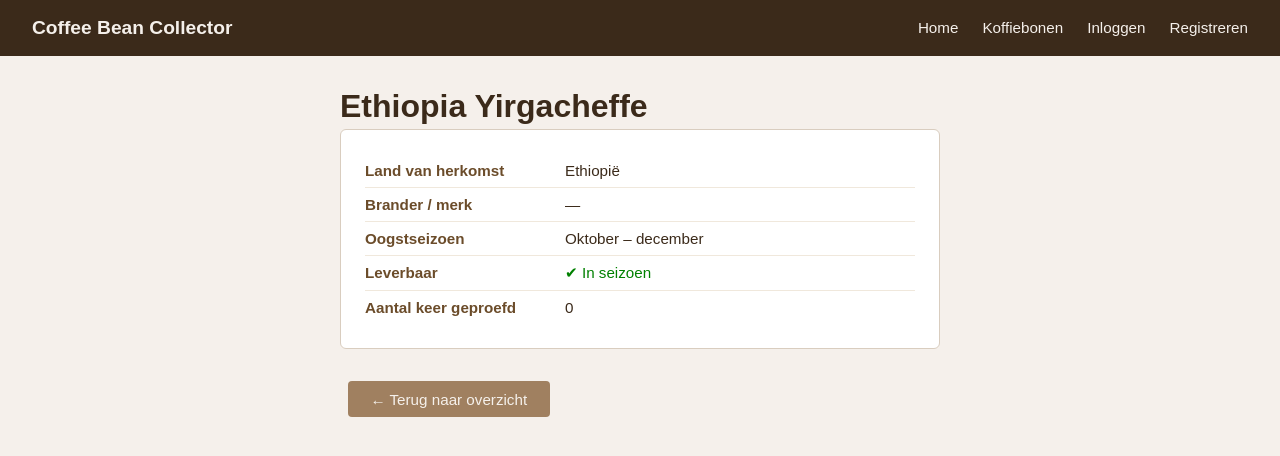
After one commit to srhtnl/Coffee-bean-collector-DJANGO, a Django app: page /bonen/2/ in a window 1280 px wide. The commit adds this page. Shown: the top 456 px of the page. Run offline with Django 5.2, Linux system fonts and the light colour scheme; data comes from the database, SQL or seed files in the repository.

Commit message:
Made the bean detailpage

```diff
--- a/CoffeeTasting/base/forms.py
+++ b/CoffeeTasting/base/forms.py
@@ -44,9 +44,11 @@ class ProfileUpdateForm(forms.ModelForm):
 class BeanForm(forms.ModelForm):
     class Meta:
         model = Bean
-        fields = ['name', 'country_of_origin', 'harvest_season']
+        fields = ['name', 'country_of_origin', 'roaster', 'harvest_season', 'in_season']
         labels = {
             'name': 'Naam',
             'country_of_origin': 'Land van herkomst',
+            'roaster': 'Brander / merk',
             'harvest_season': 'Oogstseizoen',
+            'in_season': 'Momenteel leverbaar',
         }
--- a/CoffeeTasting/base/models.py
+++ b/CoffeeTasting/base/models.py
@@ -5,7 +5,9 @@ from django.contrib.auth.models import User
 class Bean(models.Model):
     name = models.CharField(max_length=255)
     country_of_origin = models.CharField(max_length=255)
+    roaster = models.CharField(max_length=255, blank=True, default='')
     harvest_season = models.CharField(max_length=255)
+    in_season = models.BooleanField(default=True)
     approved = models.BooleanField(default=False)
     approved_by = models.ForeignKey(
         User, null=True, blank=True, on_delete=models.SET_NULL, related_name='approved_beans'
--- a/CoffeeTasting/base/static/base/css/style.css
+++ b/CoffeeTasting/base/static/base/css/style.css
@@ -273,3 +273,25 @@ main {
 .bean-table tr:hover td {
     background-color: #faf6f1;
 }
+
+.form-group-checkbox {
+    display: flex;
+    flex-direction: row;
+    align-items: center;
+    gap: 0.5rem;
+    margin-bottom: 1rem;
+}
+
+.form-group-checkbox label {
+    font-weight: bold;
+    font-size: 0.9rem;
+    margin-bottom: 0;
+    cursor: pointer;
+}
+
+.form-group-checkbox input[type="checkbox"] {
+    width: 1rem;
+    height: 1rem;
+    cursor: pointer;
+    flex-shrink: 0;
+}
--- a/CoffeeTasting/base/templates/base/bean_add.html
+++ b/CoffeeTasting/base/templates/base/bean_add.html
@@ -13,9 +13,15 @@
     <form method="post" novalidate>
         {% csrf_token %}
         {% for field in form %}
+            {% if field.field.widget.input_type == 'checkbox' %}
+            <div class="form-group-checkbox">
+                {{ field }}
+                <label for="{{ field.id_for_label }}">{{ field.label }}</label>
+            {% else %}
             <div class="form-group">
                 <label for="{{ field.id_for_label }}">{{ field.label }}</label>
                 {{ field }}
+            {% endif %}
                 {% if field.errors %}
                     <ul class="field-errors">
                         {% for error in field.errors %}<li>{{ error }}</li>{% endfor %}
--- /dev/null
+++ b/CoffeeTasting/base/templates/base/bean_detail.html
@@ -0,0 +1,56 @@
+{% extends "base.html" %}
+
+{% block title %}{{ bean.name }} - Coffee Bean Collector{% endblock %}
+
+{% block content %}
+<div class="profile-container">
+    <h1>{{ bean.name }}</h1>
+
+    <div class="profile-card">
+        <div class="profile-row">
+            <span class="profile-label">Land van herkomst</span>
+            <span class="profile-value">{{ bean.country_of_origin }}</span>
+        </div>
+        <div class="profile-row">
+            <span class="profile-label">Brander / merk</span>
+            <span class="profile-value">{{ bean.roaster|default:"—" }}</span>
+        </div>
+        <div class="profile-row">
+            <span class="profile-label">Oogstseizoen</span>
+            <span class="profile-value">{{ bean.harvest_season }}</span>
+        </div>
+        <div class="profile-row">
+            <span class="profile-label">Leverbaar</span>
+            <span class="profile-value">
+                {% if bean.in_season %}
+                    <span style="color: green;">✔ In seizoen</span>
+                {% else %}
+                    <span style="color: #c0392b;">✘ Niet leverbaar</span>
+                {% endif %}
+            </span>
+        </div>
+        <div class="profile-row">
+            <span class="profile-label">Aantal keer geproefd</span>
+            <span class="profile-value">0</span>
+        </div>
+        {% if user.is_staff %}
+        <div class="profile-row">
+            <span class="profile-label">Goedgekeurd door</span>
+            <span class="profile-value">
+                {% if bean.approved_by %}
+                    {% if bean.approved_by.first_name or bean.approved_by.last_name %}
+                        {{ bean.approved_by.first_name }} {{ bean.approved_by.last_name }}
+                    {% else %}
+                        {{ bean.approved_by.username }}
+                    {% endif %}
+                {% else %}
+                    —
+                {% endif %}
+            </span>
+        </div>
+        {% endif %}
+    </div>
+
+    <a href="{% url 'bean_list' %}" class="btn btn-secondary">← Terug naar overzicht</a>
+</div>
+{% endblock %}
--- a/CoffeeTasting/base/templates/base/bean_list.html
+++ b/CoffeeTasting/base/templates/base/bean_list.html
@@ -30,7 +30,7 @@
             <tbody>
                 {% for bean in beans %}
                     <tr>
-                        <td>{{ bean.name }}</td>
+                        <td><a href="{% url 'bean_detail' bean.pk %}">{{ bean.name }}</a></td>
                         <td>{{ bean.country_of_origin }}</td>
                         <td>{{ bean.harvest_season }}</td>
                     </tr>
--- a/CoffeeTasting/base/urls.py
+++ b/CoffeeTasting/base/urls.py
@@ -11,6 +11,7 @@ urlpatterns = [
     path('profile/wachtwoord/', views.change_password, name='change_password'),
     path('profile/<str:username>/', views.public_profile, name='public_profile'),
     path('bonen/', views.bean_list, name='bean_list'),
+    path('bonen/<int:pk>/', views.bean_detail, name='bean_detail'),
     path('bonen/toevoegen/', views.bean_add, name='bean_add'),
     path('beheer/bonen/', views.beheer_bonen, name='beheer_bonen'),
     path('beheer/bonen/toevoegen/', views.beheer_boon_toevoegen, name='beheer_boon_toevoegen'),
--- a/CoffeeTasting/base/views.py
+++ b/CoffeeTasting/base/views.py
@@ -93,6 +93,13 @@ def bean_list(request):
     return render(request, 'base/bean_list.html', {'beans': beans, 'pending_count': pending_count})
 
 
+def bean_detail(request, pk):
+    from django.shortcuts import get_object_or_404
+    from .models import Bean
+    bean = get_object_or_404(Bean, pk=pk, approved=True)
+    return render(request, 'base/bean_detail.html', {'bean': bean})
+
+
 @login_required(login_url='/login/')
 def bean_add(request):
     form = BeanForm(request.POST or None)
```
Also changed, not shown: CoffeeTasting/base/migrations/0003_bean_in_season_bean_roaster_delete_tasting.py (added), CoffeeTasting/db.sqlite3.
